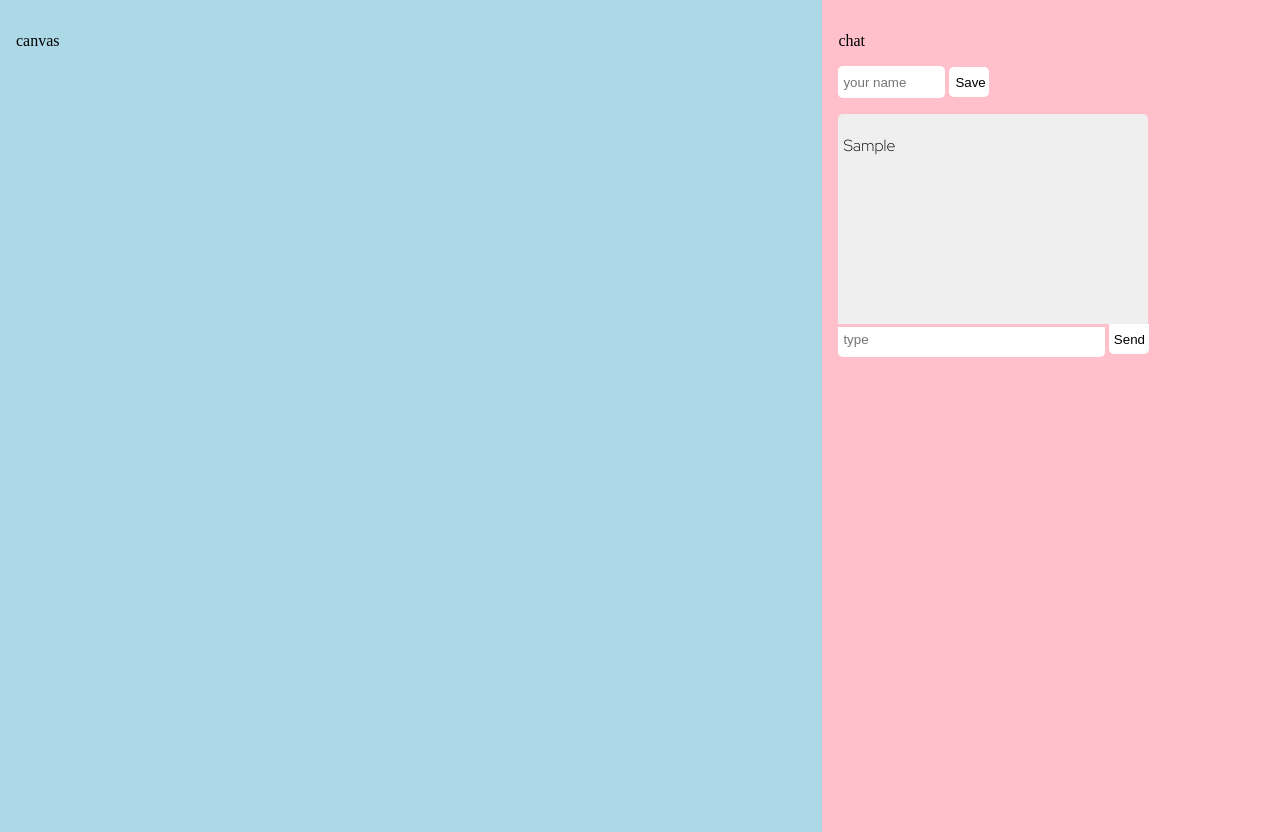
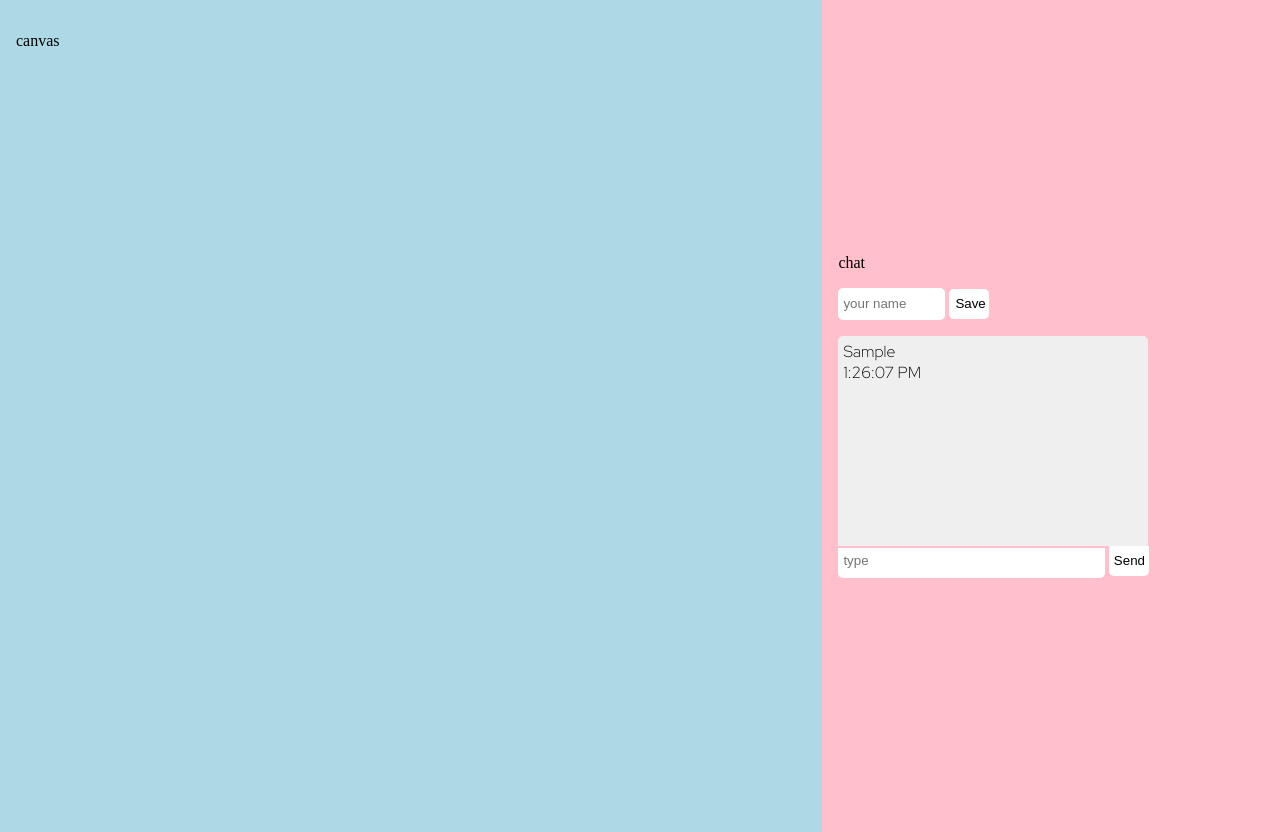
Before and after one commit to aminalundin/websocket-canvas-pictionary, a website: page public/index.html in a window 1280 px wide. Both pictures are taken after typing "Sample" into the empty fields and a click on the input "Send". Drawn offline with Linux system fonts and the light colour scheme.

Commit message:
added time stamp to messages in chat

```diff
--- a/public/app.js
+++ b/public/app.js
@@ -38,6 +38,7 @@ messageForm.addEventListener("submit", (e) => {
     e.preventDefault();
 
     objChat.message = messageInput.value;
+    objChat.time = new Date().toLocaleTimeString();
 
     // clear input field after message is sent
     messageInput.value = "";
@@ -72,13 +73,20 @@ function renderChat(obj) {
 
     const span = document.createElement("span");
     span.textContent = obj.user;
+    span.classList.add("chat-username")
+
+    const time = document.createElement("span");
+    time.textContent = obj.time;
+    time.classList.add("chat-message");
 
     const p = document.createElement("p")
     p.textContent = obj.message;
+    p.classList.add("chat-message")
 
 
     div.appendChild(span);
     div.appendChild(p);
+    div.appendChild(time);
 
     chat.appendChild(div);
 
--- a/public/style.css
+++ b/public/style.css
@@ -5,12 +5,12 @@
 
 @font-face {
     font-family: 'Medium';
-    src: url(/public/assets/fonts/RedHatDisplay-Medium.ttf);
+    src: url('/assets/fonts/RedHatDisplay-Medium.ttf');
 }
 
 @font-face {
     font-family: 'Bold';
-    src: url(/public/assets/fonts/RedHatDisplay-Bold.ttf);
+    src: url('/assets/fonts/RedHatDisplay-Bold.ttf');
 }
 body {
     margin: 0;
@@ -72,6 +72,29 @@ form {
     font-family: 'Light';
 }
 
+.chat-username {
+    font-family: 'Medium';
+    padding-bottom: 0;
+}
+
+.chat-message {
+    margin: 0;
+    padding: 0;
+}
+
+
+
+
+.chat-container {
+    width: 35%;
+    height: 100vh;
+    padding: 1rem;
+    background-color: pink;
+    display: flex;
+    flex-direction: column;
+    justify-content: center;
+}
+
 .canvas-container {
     width: 65%;
     height: 100vh;
@@ -79,12 +102,6 @@ form {
     background-color: lightblue;
 }
 
-.chat-container {
-    width: 35%;
-    height: 100vh;
-    padding: 1rem;
-    background-color: pink;
-}
 
 
 /* .hidden {
```
Also changed, not shown: 1 other file.
